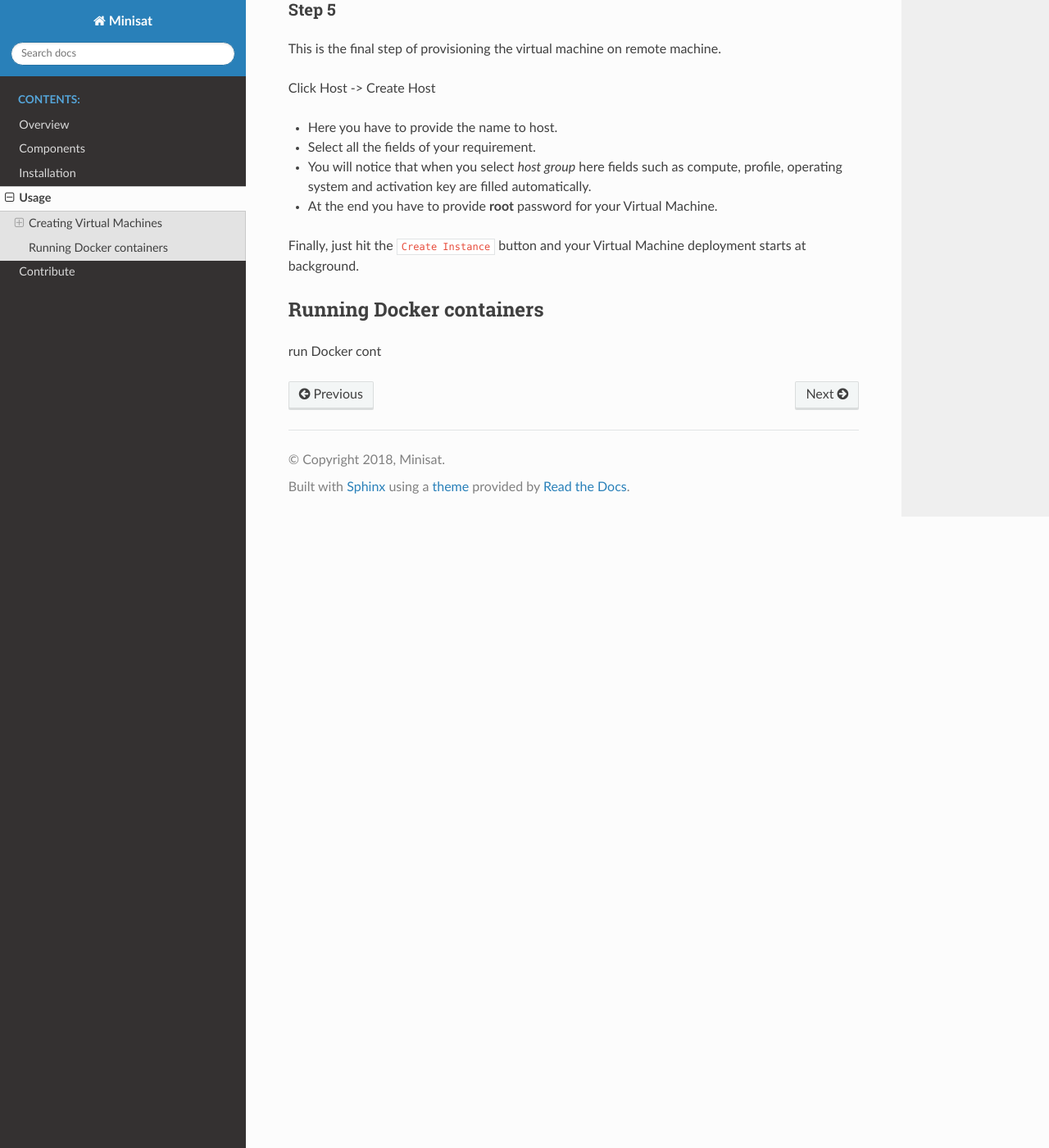
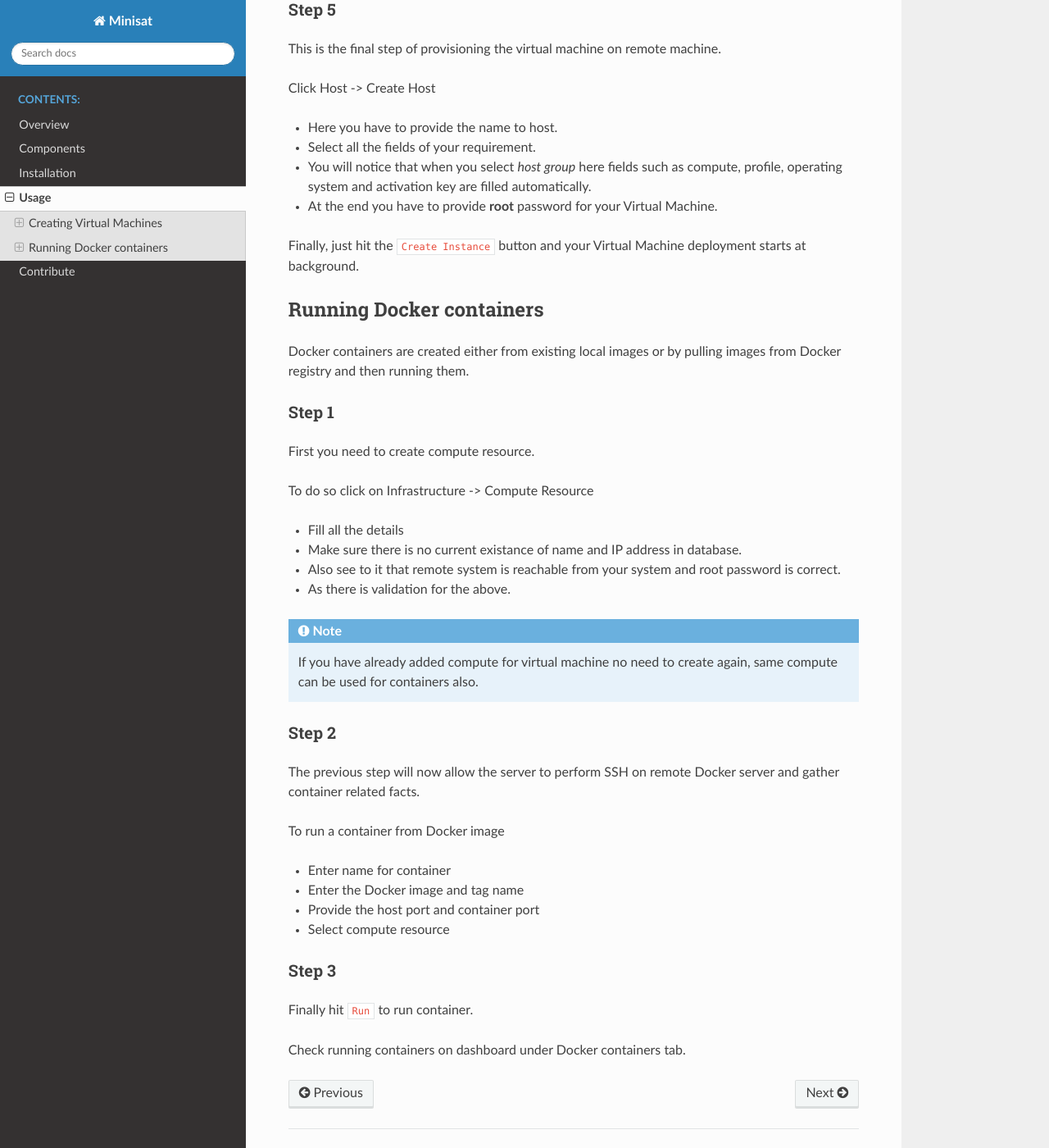
Before and after one commit to miniSat/Minisat, a Sphinx documentation site: the page built from docs/usage.rst, in a window 1280 px wide and 1400 px high, scrolled down 1712 px. Shown: the whole window at 82% size. Built offline with Sphinx 7.4.7 and the Read the Docs theme 2.0.0, drawn with Linux system fonts in a browser that asks for light colours.

Commit message:
Docs of How to run Docker Container
Signed-off-by: Shailesh <shailesh.kolhapur@gmail.com>

```diff
--- a/docs/usage.rst
+++ b/docs/usage.rst
@@ -94,4 +94,43 @@ Finally, just hit the ``Create Instance`` button and your Virtual Machine deploy
 Running Docker containers
 -------------------------
 
-run Docker cont
+Docker containers are created either from existing local images or by pulling images from Docker registry and then running them.
+
+++++++
+Step 1
+++++++
+
+First you need to create compute resource.
+
+To do so click on Infrastructure -> Compute Resource
+
+* Fill all the details
+* Make sure there is no current existance of name and IP address in database.
+* Also see to it that remote system is reachable from your system and root password is correct.
+* As there is validation for the above.
+
+.. note::
+
+	If you have already added compute for virtual machine no need to create again, same compute can be used for containers also.
+
+++++++
+Step 2
+++++++
+
+
+The previous step will now allow the server to perform SSH on remote Docker server and gather container related facts.
+
+To run a container from Docker image
+
+* Enter name for container
+* Enter the Docker image and tag name
+* Provide the host port and container port
+* Select compute resource
+
+++++++
+Step 3
+++++++
+
+Finally hit ``Run`` to run container.
+
+Check running containers on dashboard under Docker containers tab.
```
